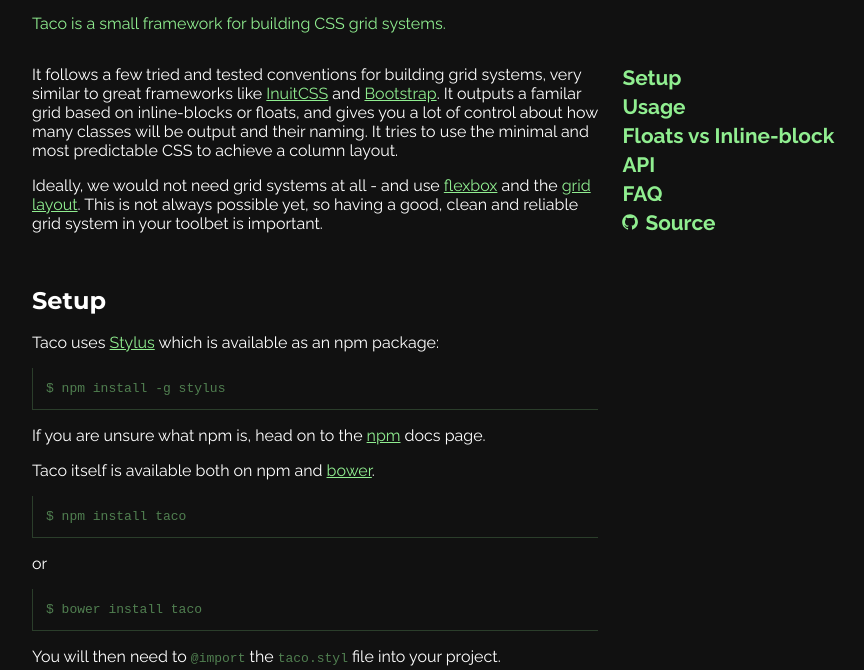
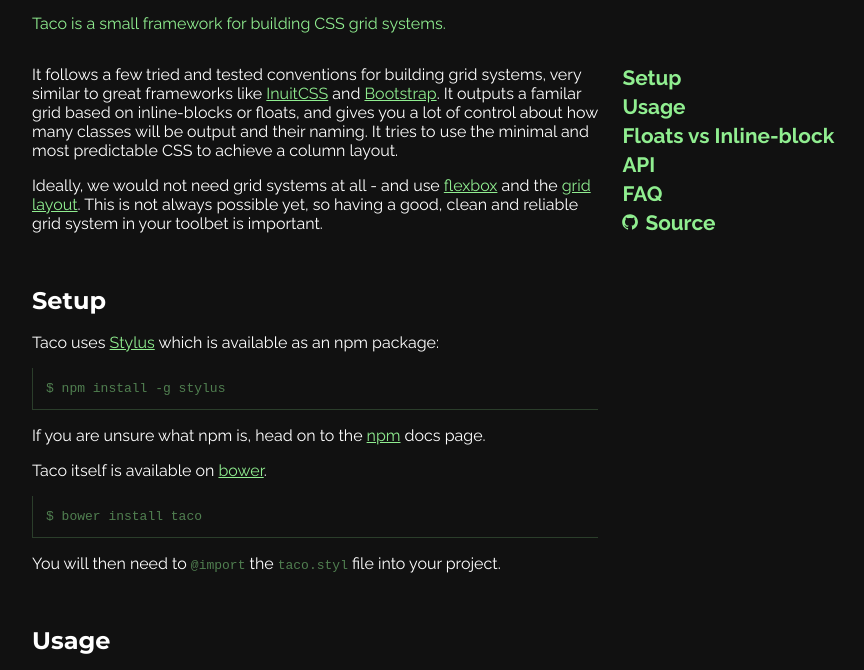
Before and after one commit to dpiatek/taco, a website: page index.html in a window 1280 px wide. Shown: the part 109-779 px from the top of the page, without its empty margins (128-992 px from the left). Drawn offline with Linux system fonts and the light colour scheme.

Commit message:
Update setup section

```diff
--- a/index.html
+++ b/index.html
@@ -38,10 +38,8 @@
 
           <p>If you are unsure what npm is, head on to the <a href="https://docs.npmjs.com/">npm</a> docs page.</p>
 
-          <p>Taco itself is available both on npm and <a href="http://bower.io/">bower</a>.</p>
+          <p>Taco itself is available on <a href="http://bower.io/">bower</a>.</p>
 
-          <pre>$ npm install taco</pre>
-          <p>or</p>
           <pre>$ bower install taco</pre>
 
           <p>You will then need to <code>@import</code> the <code>taco.styl</code> file into your project.</p>
```
